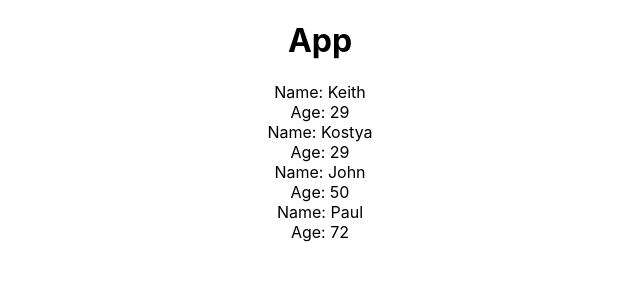
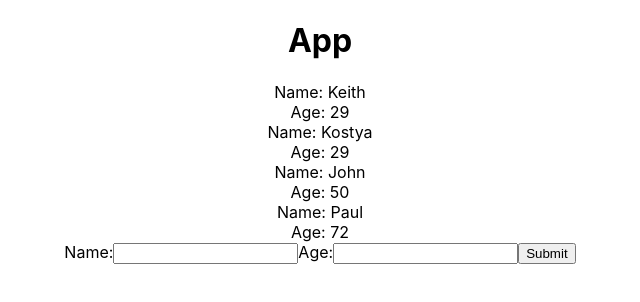
Before and after one commit to KeithChasen/react-test-app, a React (Create React App) app: page / in a window 1280 px wide. Shown: the top 302 px of the page, without its empty margins (320-960 px from the left). Built offline with nearby package versions, Linux system fonts and the light colour scheme.

Commit message:
add person component

```diff
--- /dev/null
+++ b/src/AddPerson.js
@@ -0,0 +1,34 @@
+import React, { Component } from 'react';
+
+class AddPerson extends Component {
+    state = {
+        name: null,
+        age: null
+    }
+
+    handleChange = e =>
+        this.setState({
+            [e.target.id]: e.target.value
+        })
+
+    handleSubmit = e => {
+        e.preventDefault()
+        console.log(this.state)
+    }
+
+    render() {
+        return(
+            <div>
+                <form onSubmit={this.handleSubmit}>
+                    <label htmlFor="name">Name:</label>
+                    <input type="text" id="name" onChange={this.handleChange}/>
+                    <label htmlFor="age">Age:</label>
+                    <input type="text" id="age" onChange={this.handleChange}/>
+                    <button>Submit</button>
+                </form>
+            </div>
+        )
+    }
+}
+
+export default AddPerson
--- a/src/App.js
+++ b/src/App.js
@@ -1,5 +1,6 @@
 import React, { Component } from 'react';
 import People from './People'
+import AddPerson from './AddPerson'
 import './App.css';
 
 class App extends Component {
@@ -16,6 +17,7 @@ class App extends Component {
         <div className="App">
           <h1>App</h1>
           <People people={this.state.people}/>
+          <AddPerson />
         </div>
     );
   }
```
